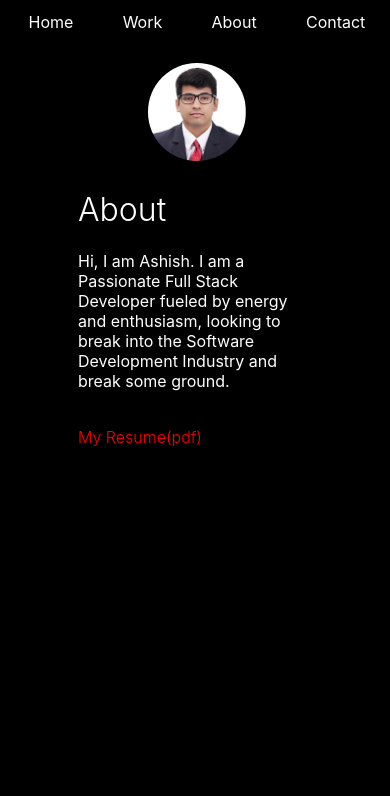
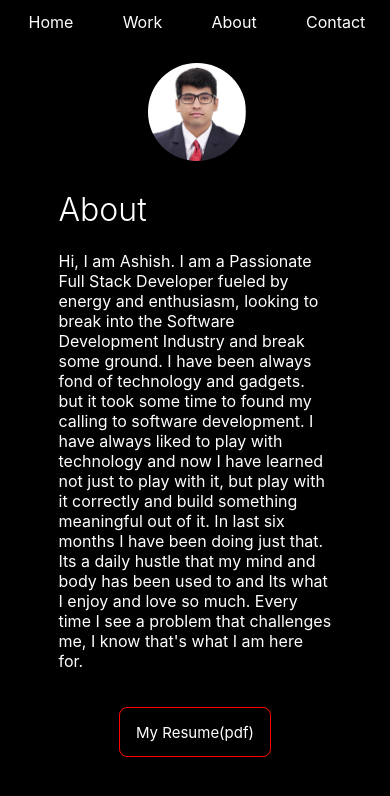
Before and after one commit to ashish921998/Portfolio, a React (Create React App) app: page /about in a window 390 px wide. Shown: the top 796 px of the page. Built offline with nearby package versions, Linux system fonts and the light colour scheme; a web font is replaced by a local one.

Commit message:
added changes by santhi

```diff
--- a/src/Components/About.jsx
+++ b/src/Components/About.jsx
@@ -28,11 +28,18 @@ function About() {
         <p>
           Hi, I am Ashish. I am a Passionate Full Stack Developer fueled by
           energy and enthusiasm, looking to break into the Software Development
-          Industry and break some ground.
+          Industry and break some ground. I have been always fond of technology
+          and gadgets. but it took some time to found my calling to software
+          development. I have always liked to play with technology and now I
+          have learned not just to play with it, but play with it correctly and
+          build something meaningful out of it. In last six months I have been
+          doing just that. Its a daily hustle that my mind and body has been
+          used to and Its what I enjoy and love so much. Every time I see a
+          problem that challenges me, I know that's what I am here for.
           <br />
           <br />
         </p>
-        <a href={Pdf} target="_blank" rel="noreferrer">
+        <a href={Pdf} target="_blank" rel="noreferrer" className={styles.link}>
           My Resume(pdf)
         </a>
 
--- a/src/Components/About.module.css
+++ b/src/Components/About.module.css
@@ -19,7 +19,7 @@
 .main {
   margin: 3% auto;
   display: block;
-  max-width: 60%;
+  max-width: 70%;
 }
 
 .main p {
@@ -31,14 +31,14 @@
   font-weight: 600;
 }
 
-.main a {
+/* .main a {
   text-decoration: none;
   color: red;
   margin-top: 0.2%;
   display: block;
   font-weight: 350;
   font-size: 150%;
-}
+} */
 
 .main a:hover {
   transform: translateX(3%);
@@ -50,12 +50,23 @@
   width: 400px;
 }
 
+.link {
+  width: 200px;
+  border: 1px solid red;
+  height: 40px;
+  border-radius: 8px;
+  display: block;
+  margin: 3% auto;
+  text-align: center;
+  padding-top: 15px;
+  font-size: 20px;
+}
+
+.link:hover {
+  background-color: red;
+}
+
 @media only screen and (max-width: 600px) {
-  .a {
-    margin: 4% 0% 0 40%;
-    position: unset;
-  }
-
   .lot {
     height: 250px;
     width: 250px;
@@ -71,7 +82,14 @@
     font-size: 100%;
   }
 
-  .main a {
-    font-size: 100%;
+  .link {
+    width: 150px;
+    border: 1px solid red;
+    height: 33px;
+    border-radius: 8px;
+    display: block;
+    margin: 3% auto;
+    text-align: center;
+    font-size: 15px;
   }
 }
--- a/src/Components/Home.module.css
+++ b/src/Components/Home.module.css
@@ -3,13 +3,14 @@
   justify-content: space-between;
   align-items: center;
   height: 100vh;
+  overflow: hidden;
 }
 
 .first {
   width: 35%;
   align-items: center;
   justify-content: center;
-  margin: 3% 0 0 12%;
+  margin: 2% 0 0 12%;
 }
 
 .main > div h1:hover {
@@ -22,7 +23,7 @@ a {
 }
 
 .main > div h1 {
-  font-size: 600%;
+  font-size: 650%;
   font-weight: 80%;
   line-height: 0.5;
   color: red;
@@ -53,8 +54,8 @@ a {
 }
 
 .lot {
-  height: 500px;
-  width: 500px;
+  height: 700px;
+  width: 700px;
   margin-top: 0;
 }
 
--- a/src/Components/Work.module.css
+++ b/src/Components/Work.module.css
@@ -1,13 +1,13 @@
 .main {
   display: flex;
   flex-direction: column;
-  margin: 5% 5%;
+  margin: 5% 0 5% 0;
 }
 
 .projects {
-  margin-top: 8%;
+  margin: 8% 2% 1% 5%;
   display: flex;
-  width: 80%;
+  width: 100%;
   justify-content: space-between;
 }
 
@@ -36,7 +36,10 @@
 }
 
 .img {
-  max-width: 20%;
+  max-width: 50%;
+  display: block;
+  text-align: right;
+  margin-right: 10%;
 }
 
 .iconStyles {
@@ -45,8 +48,7 @@
 }
 
 .img > img {
-  width: 200%;
-  height: 90%;
+  max-width: 60%;
 }
 
 .link {
```
